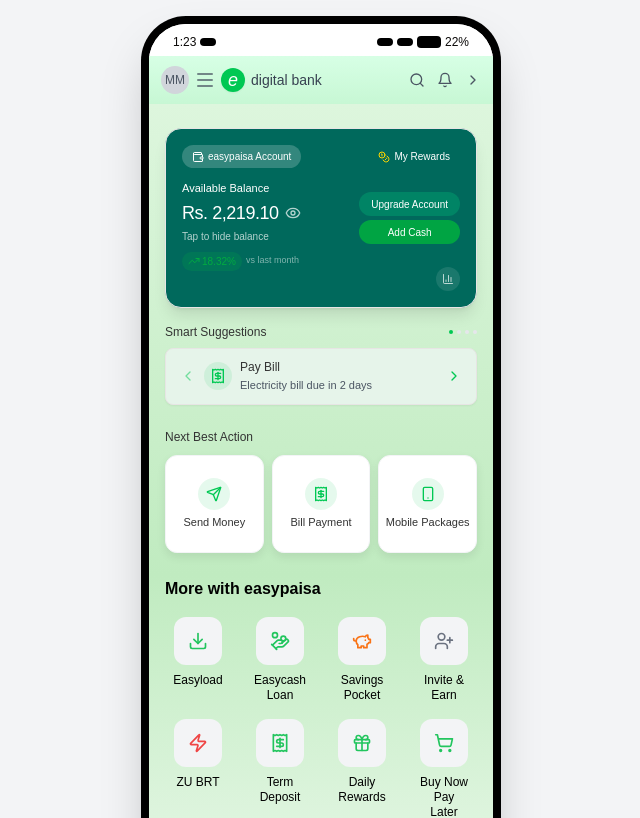
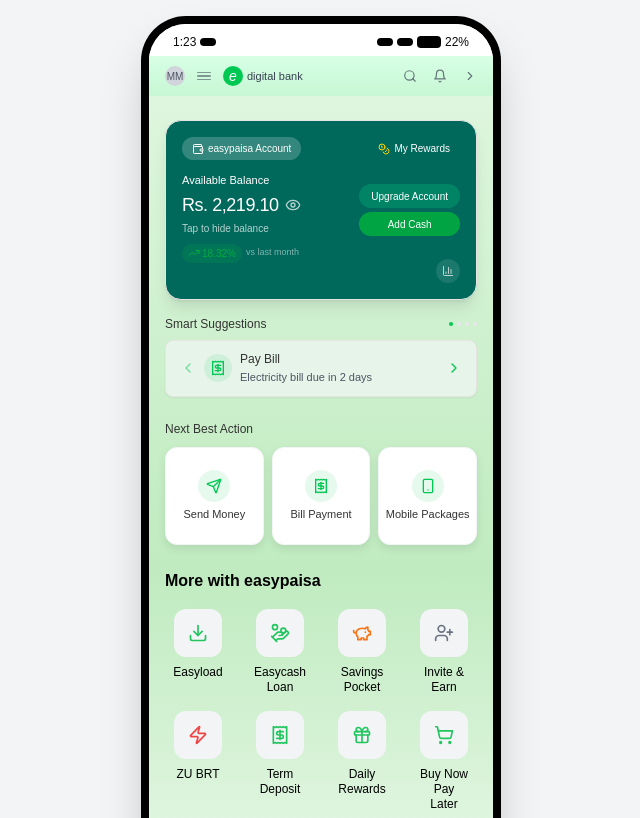
Before and after one commit to mehlab1/Easypaisa, a React (Vite) app in the folder frontend/: page / in a window 1280 px wide. Shown: the top 818 px of the page, without its empty margins (319-959 px from the left). Built offline with nearby package versions, Linux system fonts and the light colour scheme.

Commit message:
style: adjust app header sizing for better spacing and visual hierarchy

```diff
--- a/frontend/src/components/home/GradientHeader.tsx
+++ b/frontend/src/components/home/GradientHeader.tsx
@@ -7,31 +7,31 @@
 
 export default function GradientHeader({ onOpenChat }: GradientHeaderProps) {
   return (
-    <div className="bg-gradient-to-b from-[#d7ffe5] to-[#c7f7d4] h-12 relative px-3">
+    <div className="bg-gradient-to-b from-[#d7ffe5] to-[#c7f7d4] h-10 relative px-4">
       <div className="flex items-center justify-between h-full">
         {/* Left Side - Profile and Menu */}
-        <div className="flex items-center gap-2">
-          <div className="h-7 w-7 bg-gray-300 rounded-full flex items-center justify-center">
-            <span className="text-gray-600 text-xs font-medium">MM</span>
+        <div className="flex items-center gap-3">
+          <div className="h-5 w-5 bg-gray-300 rounded-full flex items-center justify-center">
+            <span className="text-gray-600 text-[10px] font-medium">MM</span>
           </div>
-          <div className="flex flex-col gap-1">
-            <div className="w-4 h-[2px] bg-gray-600/70 rounded-full"></div>
-            <div className="w-4 h-[2px] bg-gray-600/70 rounded-full"></div>
-            <div className="w-4 h-[2px] bg-gray-600/70 rounded-full"></div>
+          <div className="flex flex-col gap-[2px]">
+            <div className="w-3.5 h-[1.5px] bg-gray-600/60 rounded-full"></div>
+            <div className="w-3.5 h-[1.5px] bg-gray-600/60 rounded-full"></div>
+            <div className="w-3.5 h-[1.5px] bg-gray-600/60 rounded-full"></div>
           </div>
-          <div className="flex items-center gap-1.5">
-            <div className="w-6 h-6 bg-[#00C853] rounded-full flex items-center justify-center shadow-sm">
-              <span className="text-white text-lg font-medium italic leading-none">e</span>
+          <div className="flex items-center gap-1">
+            <div className="w-5 h-5 bg-[#00C853] rounded-full flex items-center justify-center">
+              <span className="text-white text-[14px] font-medium italic leading-none">e</span>
             </div>
-            <span className="text-gray-700 text-sm font-medium">digital bank</span>
+            <span className="text-gray-700 text-[11px] font-medium">digital bank</span>
           </div>
         </div>
 
         {/* Right Side - Icons */}
-        <div className="flex items-center gap-3">
-          <Search className="w-4 h-4 text-gray-600" />
-          <Bell className="w-4 h-4 text-gray-600" />
-          <ChevronRight className="w-4 h-4 text-gray-600" />
+        <div className="flex items-center gap-4">
+          <Search className="w-3.5 h-3.5 text-gray-600/80" />
+          <Bell className="w-3.5 h-3.5 text-gray-600/80" />
+          <ChevronRight className="w-3.5 h-3.5 text-gray-600/80" />
         </div>
       </div>
     </div>
```
